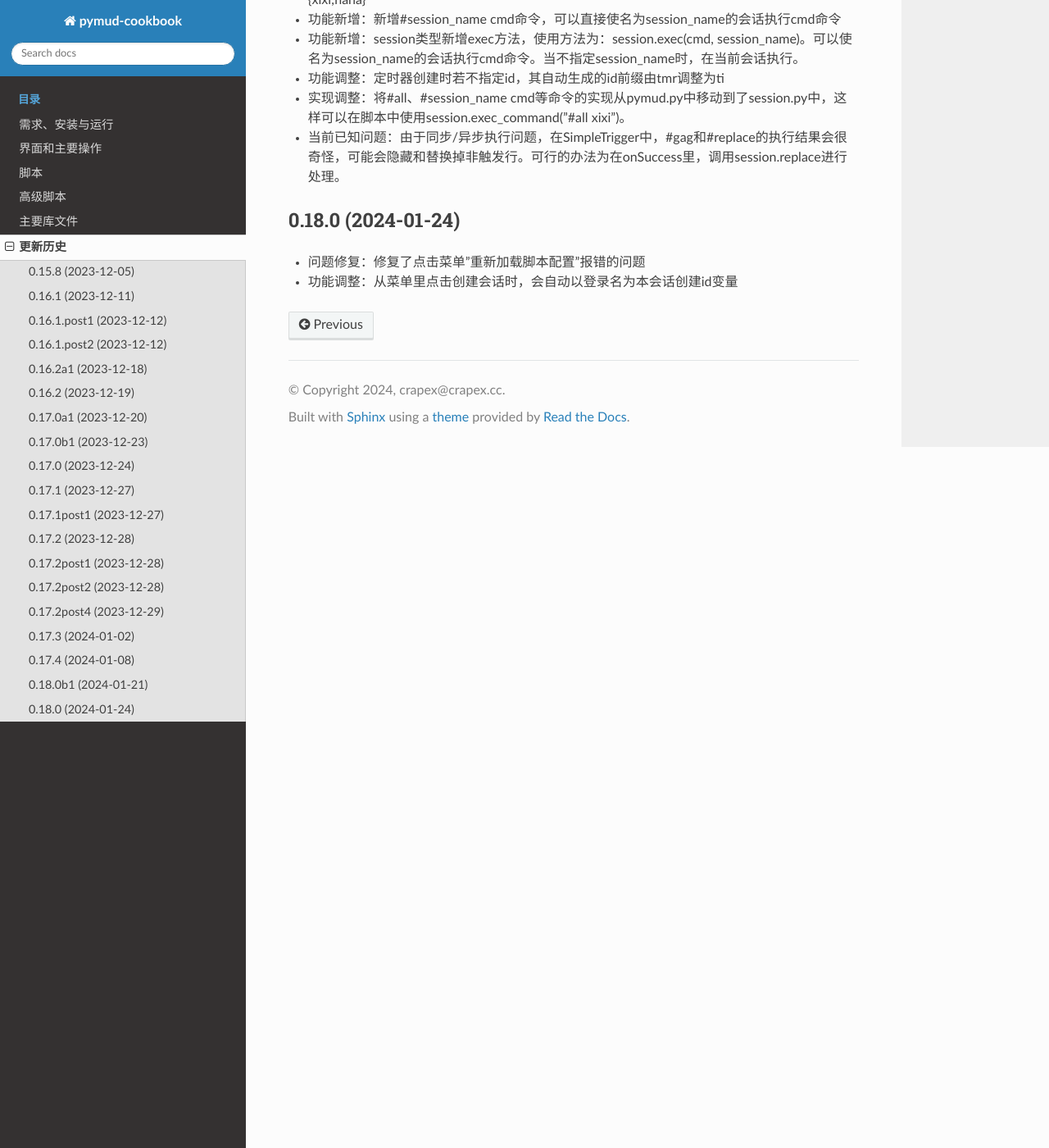
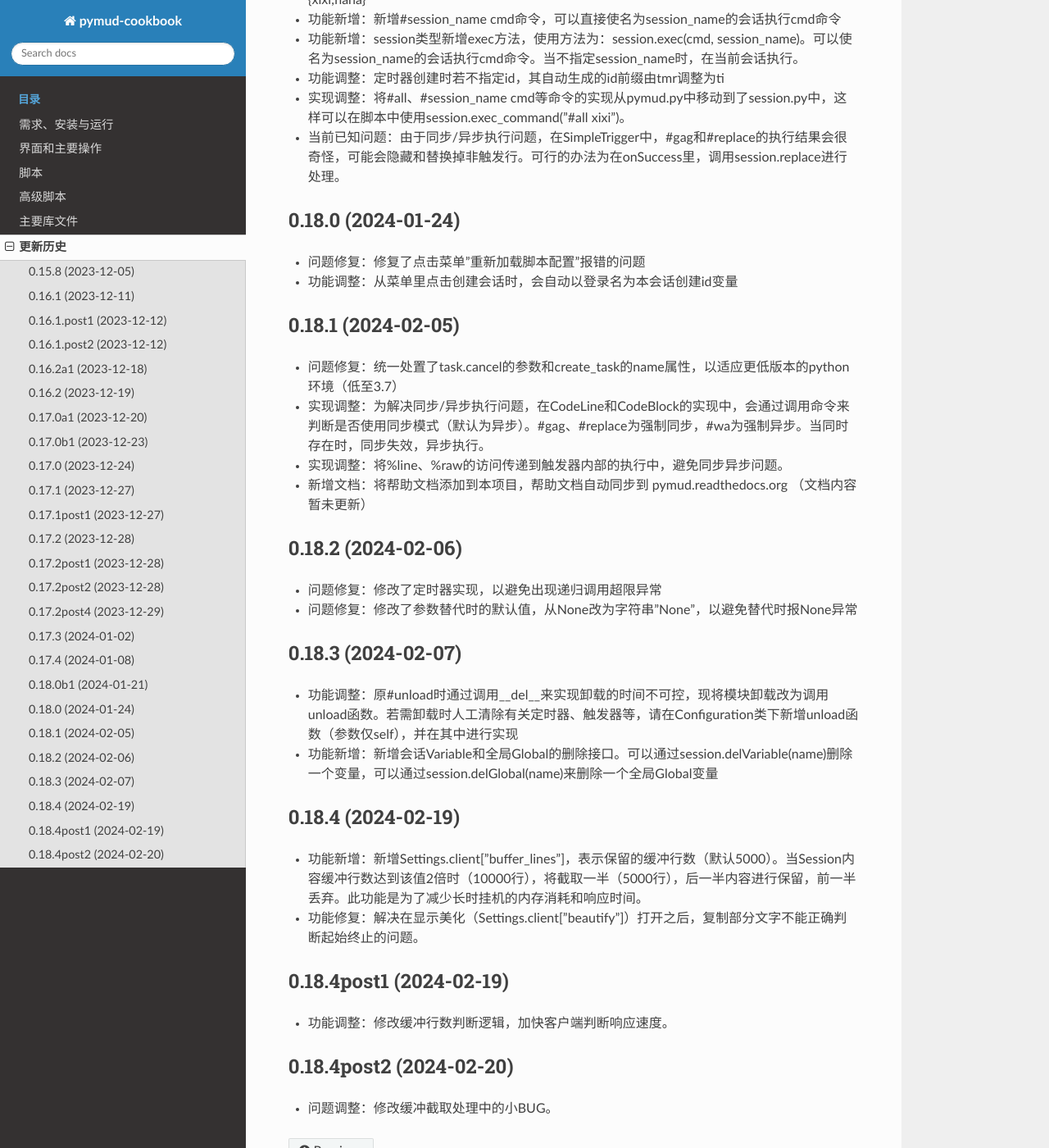
Before and after one commit to crapex/pymud, a Sphinx documentation site: the page built from docs/source/updatehistory.md, in a window 1280 px wide and 1400 px high, scrolled down 5934 px. Shown: the whole window at 82% size. Built offline with Sphinx 7.4.7 and the Read the Docs theme 2.0.0, drawn with Linux system fonts in a browser that asks for light colours.

Commit message:
更新updatehistory

```diff
--- a/docs/source/updatehistory.md
+++ b/docs/source/updatehistory.md
@@ -159,3 +159,27 @@
 ## 0.18.0 (2024-01-24)
 + 问题修复：修复了点击菜单"重新加载脚本配置"报错的问题
 + 功能调整：从菜单里点击创建会话时，会自动以登录名为本会话创建id变量
+
+## 0.18.1 (2024-02-05)
++ 问题修复：统一处置了task.cancel的参数和create_task的name属性，以适应更低版本的python环境（低至3.7）
++ 实现调整：为解决同步/异步执行问题，在CodeLine和CodeBlock的实现中，会通过调用命令来判断是否使用同步模式（默认为异步）。#gag、#replace为强制同步，#wa为强制异步。当同时存在时，同步失效，异步执行。
++ 实现调整：将%line、%raw的访问传递到触发器内部的执行中，避免同步异步问题。
++ 新增文档：将帮助文档添加到本项目，帮助文档自动同步到 pymud.readthedocs.org （文档内容暂未更新）
+
+## 0.18.2 (2024-02-06)
++ 问题修复：修改了定时器实现，以避免出现递归调用超限异常
++ 问题修复：修改了参数替代时的默认值，从None改为字符串"None"，以避免替代时报None异常
+
+## 0.18.3 (2024-02-07)
++ 功能调整：原#unload时通过调用__del__来实现卸载的时间不可控，现将模块卸载改为调用unload函数。若需卸载时人工清除有关定时器、触发器等，请在Configuration类下新增unload函数（参数仅self），并在其中进行实现
++ 功能新增：新增会话Variable和全局Global的删除接口。可以通过session.delVariable(name)删除一个变量，可以通过session.delGlobal(name)来删除一个全局Global变量
+
+## 0.18.4 (2024-02-19)
++ 功能新增：新增Settings.client["buffer_lines"]，表示保留的缓冲行数（默认5000）。当Session内容缓冲行数达到该值2倍时（10000行），将截取一半（5000行），后一半内容进行保留，前一半丢弃。此功能是为了减少长时挂机的内存消耗和响应时间。
++ 功能修复：解决在显示美化（Settings.client["beautify"]）打开之后，复制部分文字不能正确判断起始终止的问题。
+
+## 0.18.4post1 (2024-02-19)
++ 功能调整：修改缓冲行数判断逻辑，加快客户端判断响应速度。
+
+## 0.18.4post2 (2024-02-20)
++ 问题调整：修改缓冲截取处理中的小BUG。
```
